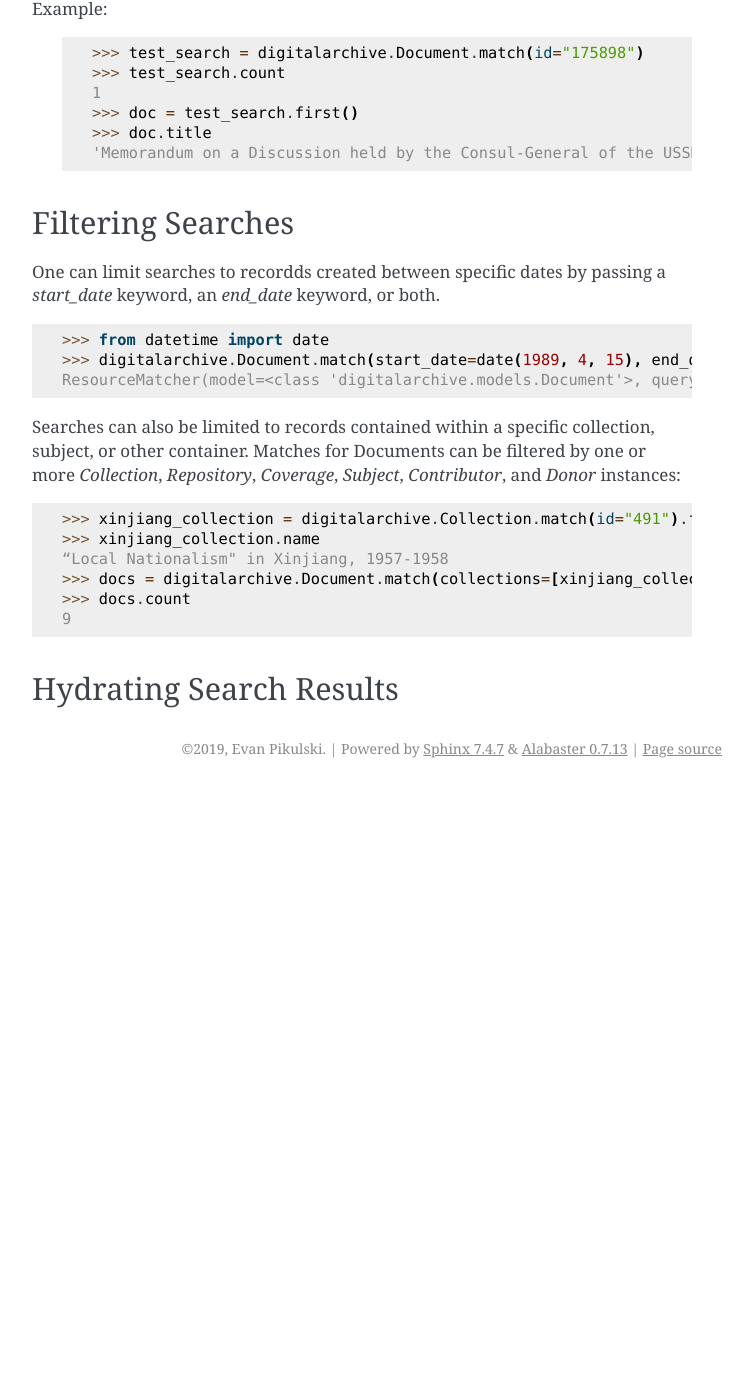
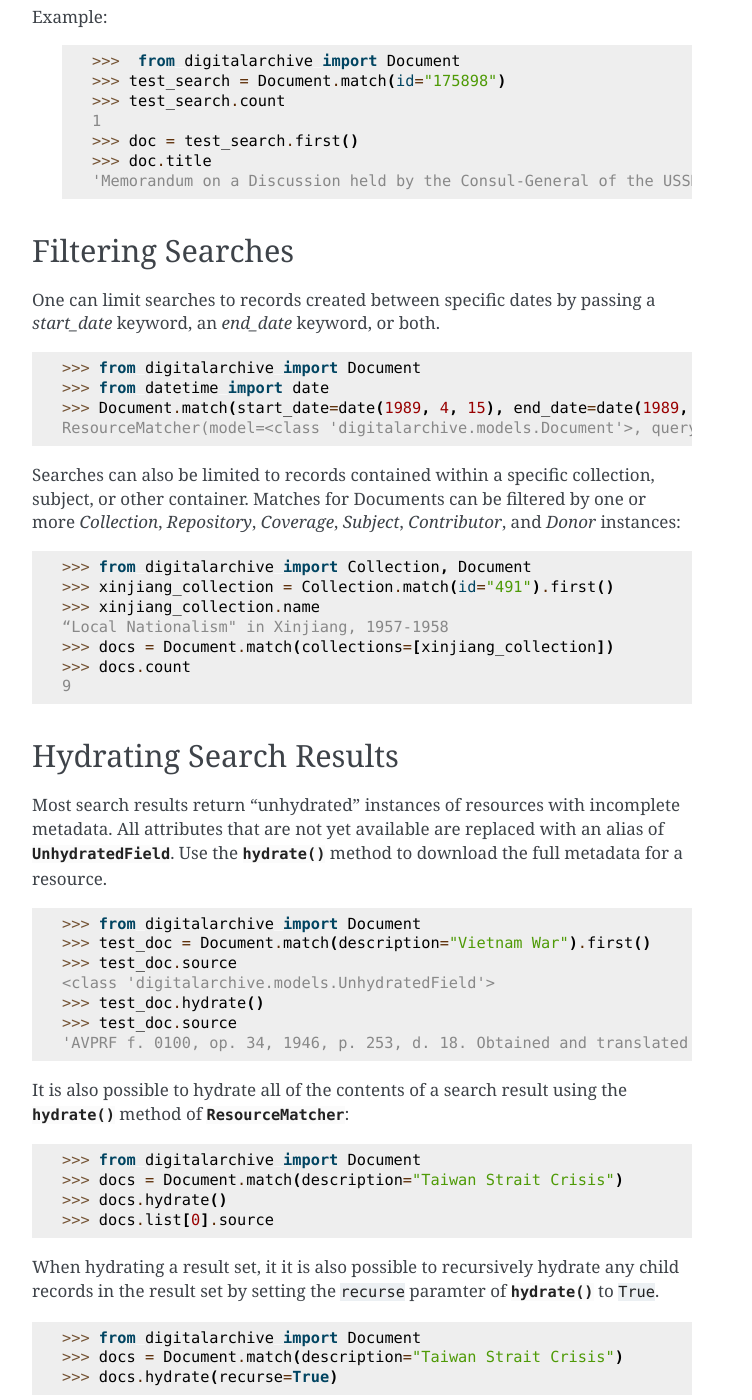
Before and after one commit to epikulski/digitalarchive, a Sphinx documentation site: the page built from docs/source/quickstart.rst, in a window 1280 px wide and 1400 px high, scrolled down 918 px. Shown: the whole window, without its empty margins (388-1140 px from the left). Built offline with Sphinx 7.4.7, drawn with Linux system fonts in a browser that asks for light colours; pages that are not in the unit, such as notebooks, are missing from menus; before the commit the page ends 1706 px from its top, so only the background shows below that; some of the changed text lies outside the part shown.

Commit message:
Small edits.

```diff
--- a/docs/source/quickstart.rst
+++ b/docs/source/quickstart.rst
@@ -7,31 +7,34 @@
 alongside other information.
 
 Most of the Digital Archive's documents originate from outside the United States. Translations are available for most
-documents, as well as original scans in some cases. The :class:`digitalarchive.Document` model describes the available
+documents, as well as original scans in some cases. The :class:`~digitalarchive.models.Document` model describes the available
 methods and attributes for documents.
 
-The `digitalarchive` package also provides models for other kinds of Digital Archive resources, such as `Subject`,
-`Collection`, `Theme`, (geographic) `Coverage`, and `Repository`. These models can be used as filters when searching for
-documents. Consult the **API** documentation for a full description of availbe models.
+The `digitalarchive` package also provides models for other kinds of Digital Archive resources, such as
+:class:`~digitalarchive.models.Subject`, :class:`~digitalarchive.models.Collection`,
+:class:`~digitalarchive.models.Theme`, :class:`~digitalarchive.models.Coverage`, and
+:class:`~digitalarchive.models.Repository`. These models can be used as filters when searching for
+documents. Consult the :doc:`api` documentation for a full description of available models.
 
 Searching
 ---------
-The `Document`, `Contributor`, `Coverage`, `Collection`, `Subject`, and `Repository`, models each expose a `match()`
-method that can be used to search for documents. The method accepts a list of keyword arguments corresponding to the
+The `Document`, `Contributor`, `Coverage`, `Collection`, `Subject`, and `Repository`, models each expose a
+:meth:`~digitalarchive.models.Document.match()` method that can be used to search for documents. The method accepts a list of keyword arguments corresponding to the
 attributes of the matched for model.
 
 Example:
-    >>> import digitalarchive
-    >>> docs = digitalarchive.Document.match(description="Cuban Missile Crisis")
+    >>> from digitalarchive import Document
+    >>> docs = Document.match(description="Cuban Missile Crisis")
 
 The match method always returns an instance of :class:`digitalarchive.matching.ResourceMatcher`.  ResourceMatcher
-exposes a `first()` method for to accessing a single document and an `all()` for accessing a list of all respondant
-records.
+exposes a :meth:`~digitalarchive.matching.ResourceMatcher.first()` method for to accessing a single document and an
+:meth:`~digitalarchive.matching.ResourceMatcher.all()` for accessing a list of all respondant records.
 
-Searching for a record by its ID field always returns a single record and ignores any other keyword arguments.
+Searching for a record by its ID always returns a single record and ignores any other keyword arguments.
 
 Example:
-    >>> test_search = digitalarchive.Document.match(id="175898")
+    >>>  from digitalarchive import Document
+    >>> test_search = Document.match(id="175898")
     >>> test_search.count
     1
     >>> doc = test_search.first()
@@ -42,23 +45,52 @@
 Filtering Searches
 ------------------
 
-One can limit searches to recordds created between specific dates by passing a `start_date` keyword, an `end_date`
+One can limit searches to records created between specific dates by passing a `start_date` keyword, an `end_date`
 keyword, or both.
 
+    >>> from digitalarchive import Document
     >>> from datetime import date
-    >>> digitalarchive.Document.match(start_date=date(1989, 4, 15), end_date=date(1989, 5, 4))
+    >>> Document.match(start_date=date(1989, 4, 15), end_date=date(1989, 5, 4))
     ResourceMatcher(model=<class 'digitalarchive.models.Document'>, query={'start_date': '19890415', 'end_date': '19890504', 'model': 'Record', 'itemsPerPage': 200, 'q': ''}, count=15)
 
 Searches can also be limited to records contained within a specific collection, subject, or other container. Matches for
 Documents can be filtered by one or more `Collection`, `Repository`, `Coverage`, `Subject`, `Contributor`, and `Donor`
 instances:
 
-    >>> xinjiang_collection = digitalarchive.Collection.match(id="491").first()
+    >>> from digitalarchive import Collection, Document
+    >>> xinjiang_collection = Collection.match(id="491").first()
     >>> xinjiang_collection.name
     “Local Nationalism" in Xinjiang, 1957-1958
-    >>> docs = digitalarchive.Document.match(collections=[xinjiang_collection])
+    >>> docs = Document.match(collections=[xinjiang_collection])
     >>> docs.count
     9
 
 Hydrating Search Results
 ------------------------
+
+Most search results return "unhydrated" instances of resources with incomplete metadata. All attributes that are not yet
+available are replaced with an alias of :class:`~digitalarchive.models.UnhydratedField`. Use the :meth:`~digitalarchive.models.Document.hydrate()` method to
+download the full metadata for a resource.
+
+    >>> from digitalarchive import Document
+    >>> test_doc = Document.match(description="Vietnam War").first()
+    >>> test_doc.source
+    <class 'digitalarchive.models.UnhydratedField'>
+    >>> test_doc.hydrate()
+    >>> test_doc.source
+    'AVPRF f. 0100, op. 34, 1946, p. 253, d. 18. Obtained and translated for CWIHP by Austin Jersild.'
+
+It is also possible to hydrate all of the contents of a search result using the
+:meth:`~digitalarchive.matching.ResourceMatcher.hydrate()` method of :class:`~digitalarchive.matching.ResourceMatcher`:
+
+    >>> from digitalarchive import Document
+    >>> docs = Document.match(description="Taiwan Strait Crisis")
+    >>> docs.hydrate()
+    >>> docs.list[0].source
+
+When hydrating a result set, it it is also possible to recursively hydrate any child records in the result set by
+setting the ``recurse`` paramter of :meth:`~digitalarchive.matching.ResourceMatcher.hydrate()` to ``True``.
+
+    >>> from digitalarchive import Document
+    >>> docs = Document.match(description="Taiwan Strait Crisis")
+    >>> docs.hydrate(recurse=True)
```
Also changed, not shown: docs/source/api.rst (+24 -1 lines), docs/source/index.rst (+9 -7 lines).
